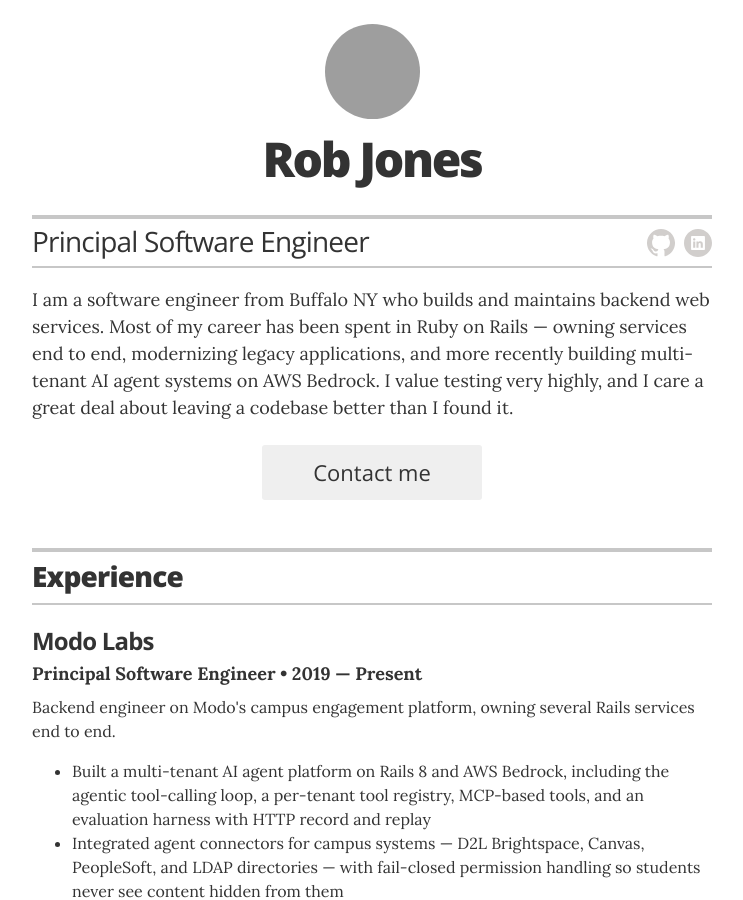
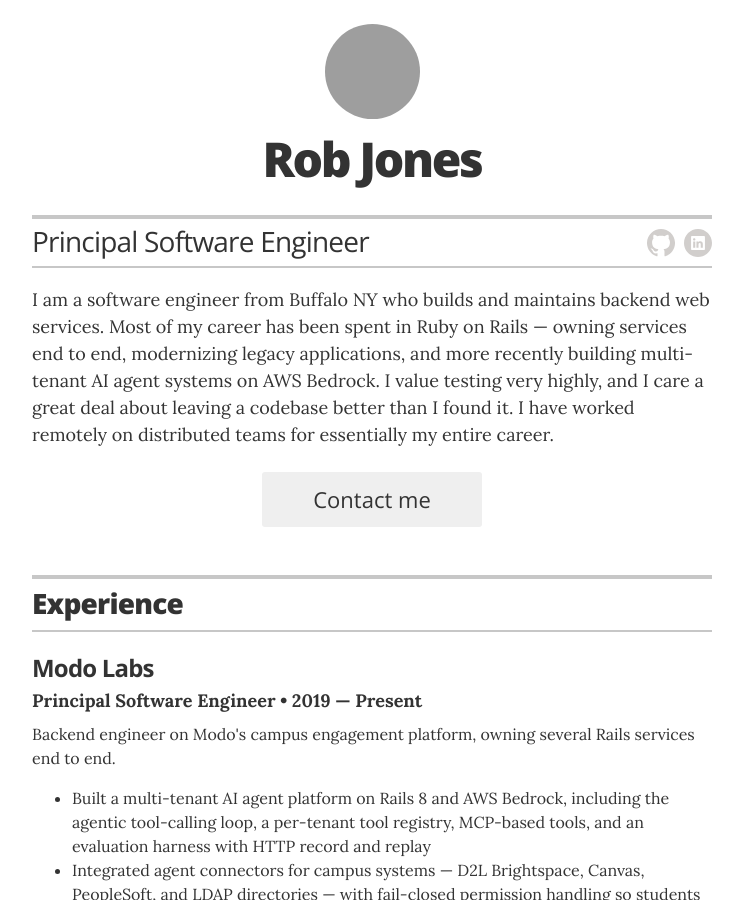
Before and after one commit to jonesdeini/jonesdeini.github.io, a Jekyll site: the page built from index.html, in a window 1280 px wide and 900 px high, cut to the strip 0-900 px from the top of the window. Shown: the whole strip, without its empty margins (268-1011 px from the left). Built offline with Jekyll 4.4.1, drawn with Linux system fonts in a browser that asks for light colours; grey boxes are pictures that could not be loaded.

Commit message:
include remote-ness

```diff
--- a/_config.yml
+++ b/_config.yml
@@ -18,7 +18,8 @@
 resume_header_intro: "<p> I am a software engineer from Buffalo NY who builds and maintains backend web services.
 Most of my career has been spent in Ruby on Rails &mdash; owning services end to end, modernizing legacy applications,
 and more recently building multi-tenant AI agent systems on AWS Bedrock.
-I value testing very highly, and I care a great deal about leaving a codebase better than I found it. </p>"
+I value testing very highly, and I care a great deal about leaving a codebase better than I found it.
+I have worked remotely on distributed teams for essentially my entire career. </p>"
 
 # use "yes" to display the email contact button,
 # "no" to display an "I'm not looking for work" message,
```
